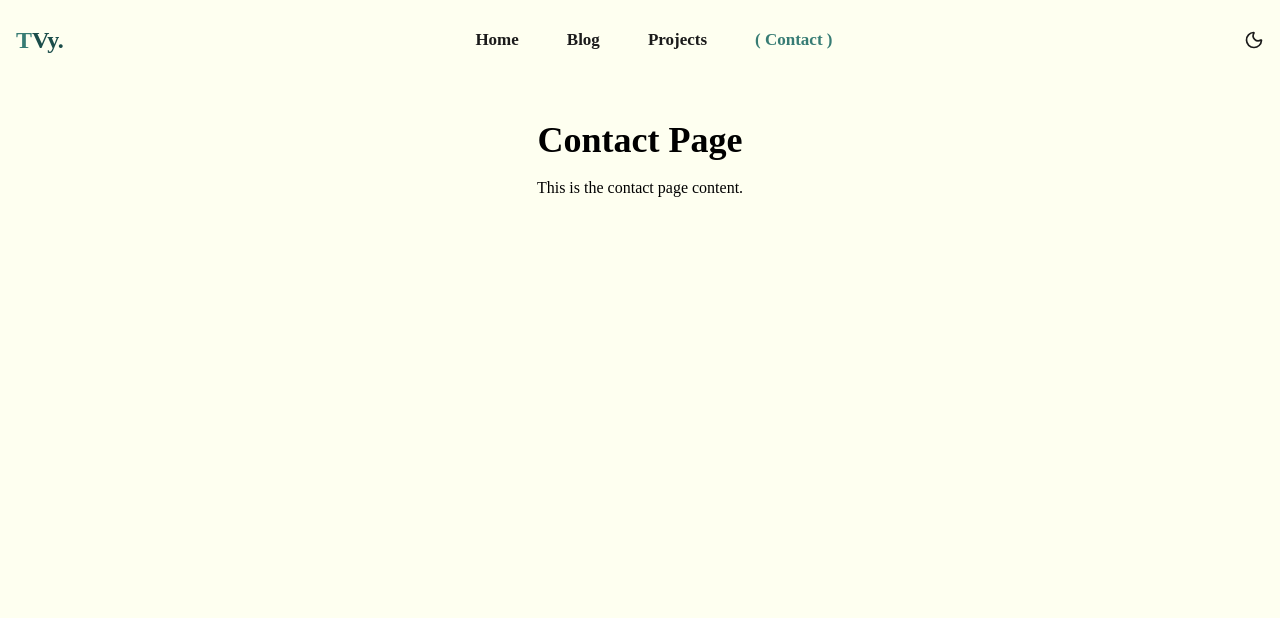
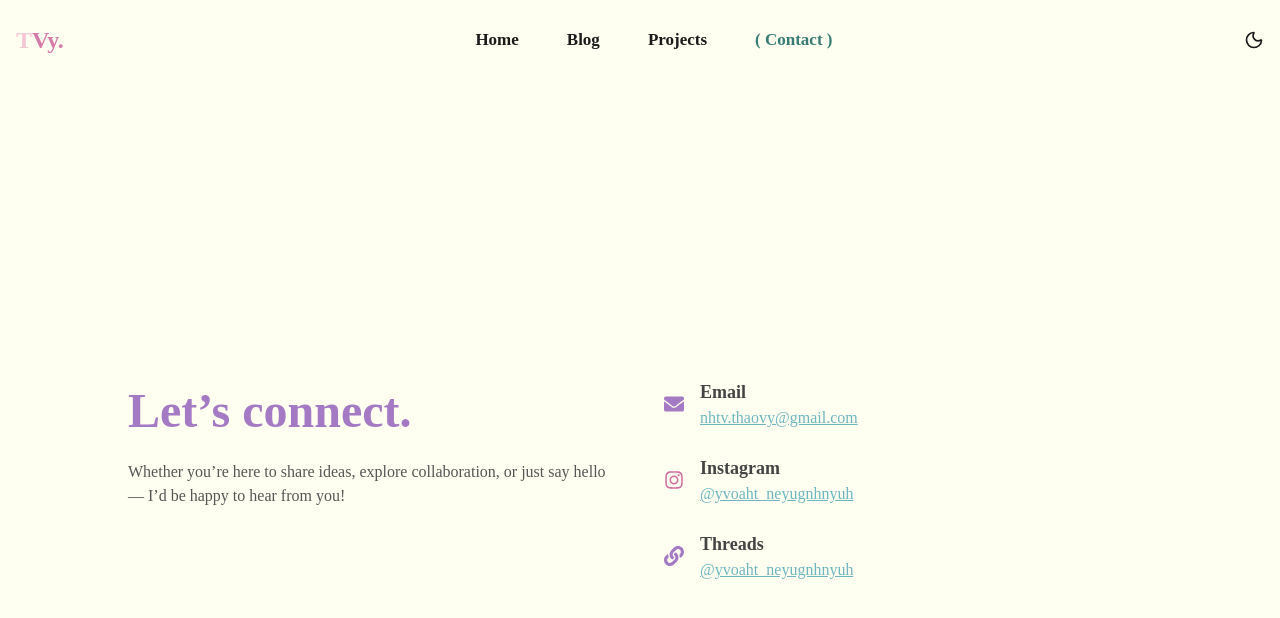
Before and after one commit to nhtvthaovy/me, a Next.js app: page /contact in a window 1280 px wide. Shown: the top 618 px of the page. Built offline with nearby package versions, Linux system fonts and the light colour scheme; a web font is replaced by a local one.

Commit message:
Update color

```diff
--- a/package.json
+++ b/package.json
@@ -14,6 +14,7 @@
     "next": "15.4.4",
     "react": "19.1.0",
     "react-dom": "19.1.0",
+    "react-icons": "^5.5.0",
     "react-pageflip": "^2.0.3"
   },
   "devDependencies": {
--- a/src/app/components/HeroSection.tsx
+++ b/src/app/components/HeroSection.tsx
@@ -58,7 +58,7 @@ export default function HeroSection() {
         >
           <p className="text-base text-[#1E1E1E]">Welcome to creative lab,</p>
           <h1 className="text-2xl md:text-3xl font-bold text-[#1E1E1E] leading-snug">Hy! I Am</h1>
-          <h2 className="text-3xl md:text-4xl font-extrabold text-[#E3A500] leading-snug">Vy.</h2>
+<h2 className="text-3xl md:text-4xl font-extrabold text-[#F4A7B9] leading-snug">Vy.</h2>
         </motion.div>
 
         {/* RIGHT TEXT - rotateScale */}
@@ -83,7 +83,7 @@ export default function HeroSection() {
           animate="visible"
         >
           <div className="relative">
-            <div className="bg-gradient-to-t from-[#EDB33C] via-[#37806B]/30 to-transparent p-[5px] rounded-full">
+<div className="bg-gradient-to-t from-[#A5D8FF] via-[#4098D7]/30 to-transparent p-[5px] rounded-full">
               <div
                 className="w-[250px] h-[250px] sm:w-[320px] sm:h-[320px] md:w-[360px] md:h-[360px] lg:w-[400px] lg:h-[400px]
                 rounded-full overflow-hidden shadow-md relative transition-all duration-300"
@@ -125,8 +125,12 @@ export default function HeroSection() {
           animate="visible"
           custom={3}
         >
-          <p className="text-2xl font-bold italic text-[#1E1E1E] font-[cursive]">After all, it’s truly just me</p>
-          <p className="text-2xl font-semibold text-[#37806B]">and only me.</p>
+<p className="text-2xl font-bold italic text-[#D8BFD8] font-[cursive]">
+  After all, it’s truly just me
+</p>
+<p className="text-2xl font-semibold text-[#F3C6D3]">
+  and only me.
+</p>
         </motion.div>
       </div>
     </div>
--- a/src/app/components/NavBar.tsx
+++ b/src/app/components/NavBar.tsx
@@ -26,10 +26,11 @@ const NavBar = () => {
   return (
     <nav className="w-full py-6 bg-[#FEFFF0] relative z-50">
       <div className="max-w-7xl mx-auto px-4 flex items-center justify-between">
-<Link href="/" className="text-2xl font-semibold text-[#1B4D4A]">
-  <span className="font-bold text-[#377C74]">T</span>
+<Link href="/" className="text-2xl font-semibold text-[#D67BA8]">
+  <span className="font-bold text-[#F3C6D3]">T</span>
   Vy.
 </Link>
+
 
         {/* Desktop menu */}
         <ul className="hidden md:flex justify-center items-center space-x-8 text-[17px] font-semibold text-[#1B1B1B]">
--- a/src/app/contact/page.tsx
+++ b/src/app/contact/page.tsx
@@ -1,11 +1,96 @@
+"use client";
+import { motion, Variants } from "framer-motion";
+import { FaEnvelope, FaLink, FaInstagram } from "react-icons/fa";
 
-const Contatct = () => {
-    return (
-        <main className="bg-[#FEFFF0] flex min-h-screen flex-col items-center">
-        <h1 className="text-4xl font-bold mt-10">Contact Page</h1>
-        <p className="mt-4">This is the contact page content.</p>
-        </main>
-    );
-    }
+const fadeIn: Variants = {
+  hidden: { opacity: 0, y: 20 },
+  visible: (custom: number) => ({
+    opacity: 1,
+    y: 0,
+    transition: {
+      delay: custom * 0.2,
+      duration: 0.5,
+      ease: "easeInOut",
+    },
+  }),
+};
 
-export default Contatct;
+export default function Contact() {
+  return (
+    <div className="w-screen min-h-screen bg-[#FEFFF0] flex items-center justify-center px-4 md:px-12">
+      <div className="w-full max-w-5xl grid grid-cols-1 md:grid-cols-2 gap-12 py-12">
+        {/* LEFT TEXT */}
+        <motion.div
+          className="space-y-4"
+          variants={fadeIn}
+          initial="hidden"
+          animate="visible"
+          custom={0}
+        >
+          <h1 className="text-4xl md:text-5xl font-extrabold text-[#A57AC4] leading-snug">
+            Let’s connect.
+          </h1>
+          <p className="text-base text-[#555]">
+            Whether you’re here to share ideas, explore collaboration, or just
+            say hello — I’d be happy to hear from you!
+          </p>
+        </motion.div>
+
+        {/* RIGHT CONTACT INFO */}
+        <motion.div
+          className="space-y-6 text-[#444]"
+          variants={fadeIn}
+          initial="hidden"
+          animate="visible"
+          custom={1}
+        >
+          {/* Email */}
+          <div className="flex items-center space-x-4">
+            <FaEnvelope className="w-5 h-5 text-[#A57AC4]" />
+            <div>
+              <h2 className="text-lg font-semibold">Email</h2>
+              <a
+                href="mailto:nhtv.thaovy@gmail.com"
+                className="text-[#6EB5C0] underline hover:text-[#4A98A1] transition-colors"
+              >
+                nhtv.thaovy@gmail.com
+              </a>
+            </div>
+          </div>
+
+          {/* Instagram */}
+          <div className="flex items-center space-x-4">
+            <FaInstagram className="w-5 h-5 text-[#D26F9E]" />
+            <div>
+              <h2 className="text-lg font-semibold">Instagram</h2>
+              <a
+                href="https://www.instagram.com/yvoaht_neyugnhnyuh/"
+                target="_blank"
+                rel="noopener noreferrer"
+                className="text-[#6EB5C0] underline hover:text-[#4A98A1] transition-colors"
+              >
+                @yvoaht_neyugnhnyuh
+              </a>
+            </div>
+          </div>
+
+          {/* Threads */}
+          <div className="flex items-center space-x-4">
+            <FaLink className="w-5 h-5 text-[#A57AC4]" />
+            <div>
+              <h2 className="text-lg font-semibold">Threads</h2>
+              <a
+                href="https://www.threads.com/@yvoaht_neyugnhnyuh"
+                target="_blank"
+                rel="noopener noreferrer"
+                className="text-[#6EB5C0] underline hover:text-[#4A98A1] transition-colors"
+              >
+                @yvoaht_neyugnhnyuh
+              </a>
+            </div>
+          </div>
+        </motion.div>
+      </div>
+    </div>
+  );
+}
--- a/src/app/page.tsx
+++ b/src/app/page.tsx
@@ -32,7 +32,7 @@ export default function Start() {
   }, [count1, count2, router]);
 
   return (
-    <main className="font-ppen w-screen h-screen relative flex flex-col items-center justify-center overflow-hidden bg-white">
+    <main className="font-ppen w-screen h-screen relative flex flex-col items-center justify-center overflow-hidden bg-[#FEFFF0] ">
 
       <div className="text-black leading-[1.1] text-[0.5rem] sm:text-[1rem] font-semibold text-right">
         <p className="mb-2">nguyenhuynh</p>
```
Also changed, not shown: src/app/api/contact.ts (added), 1 other file (tests, documents, lock files or other folders).
